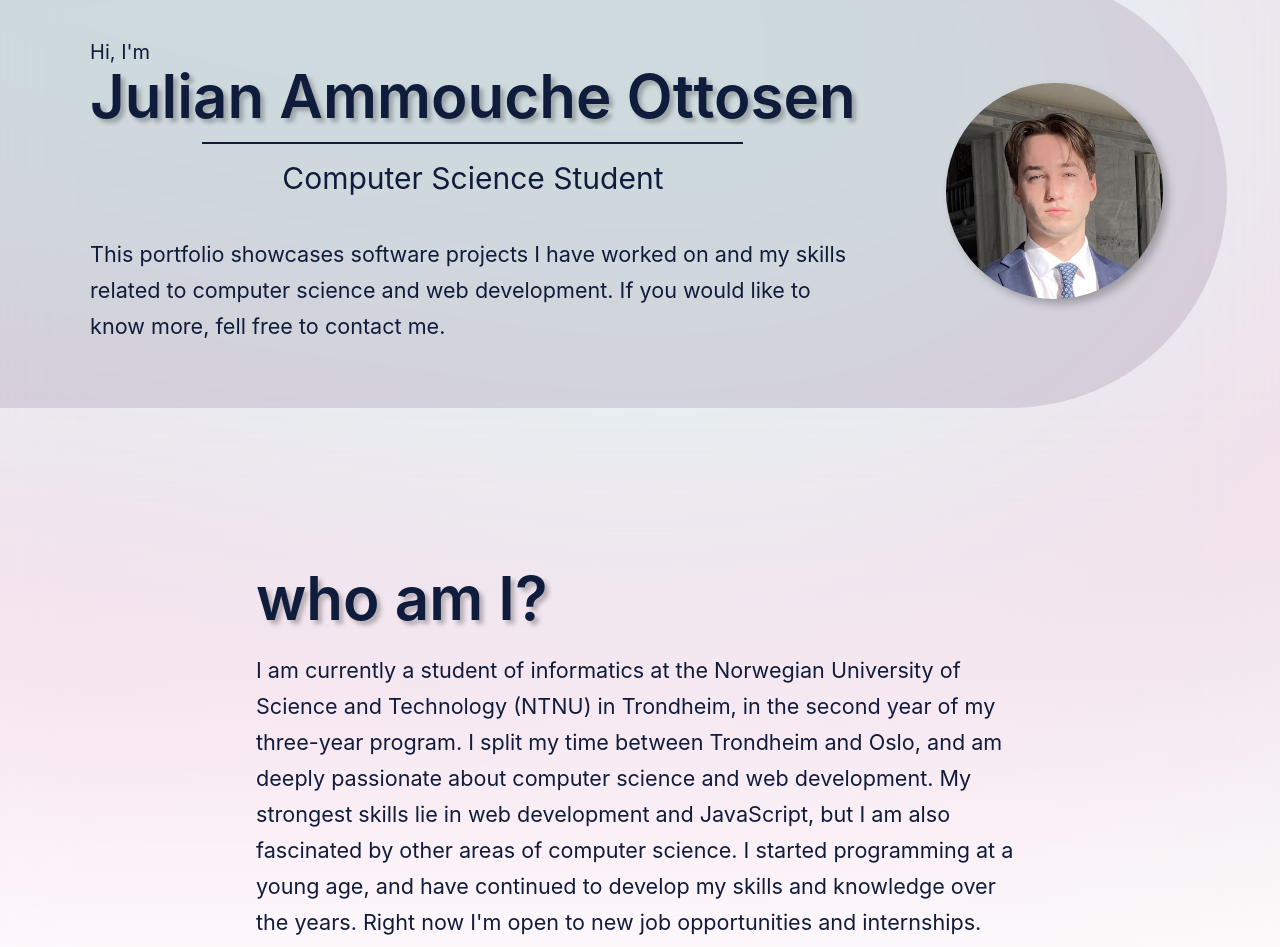
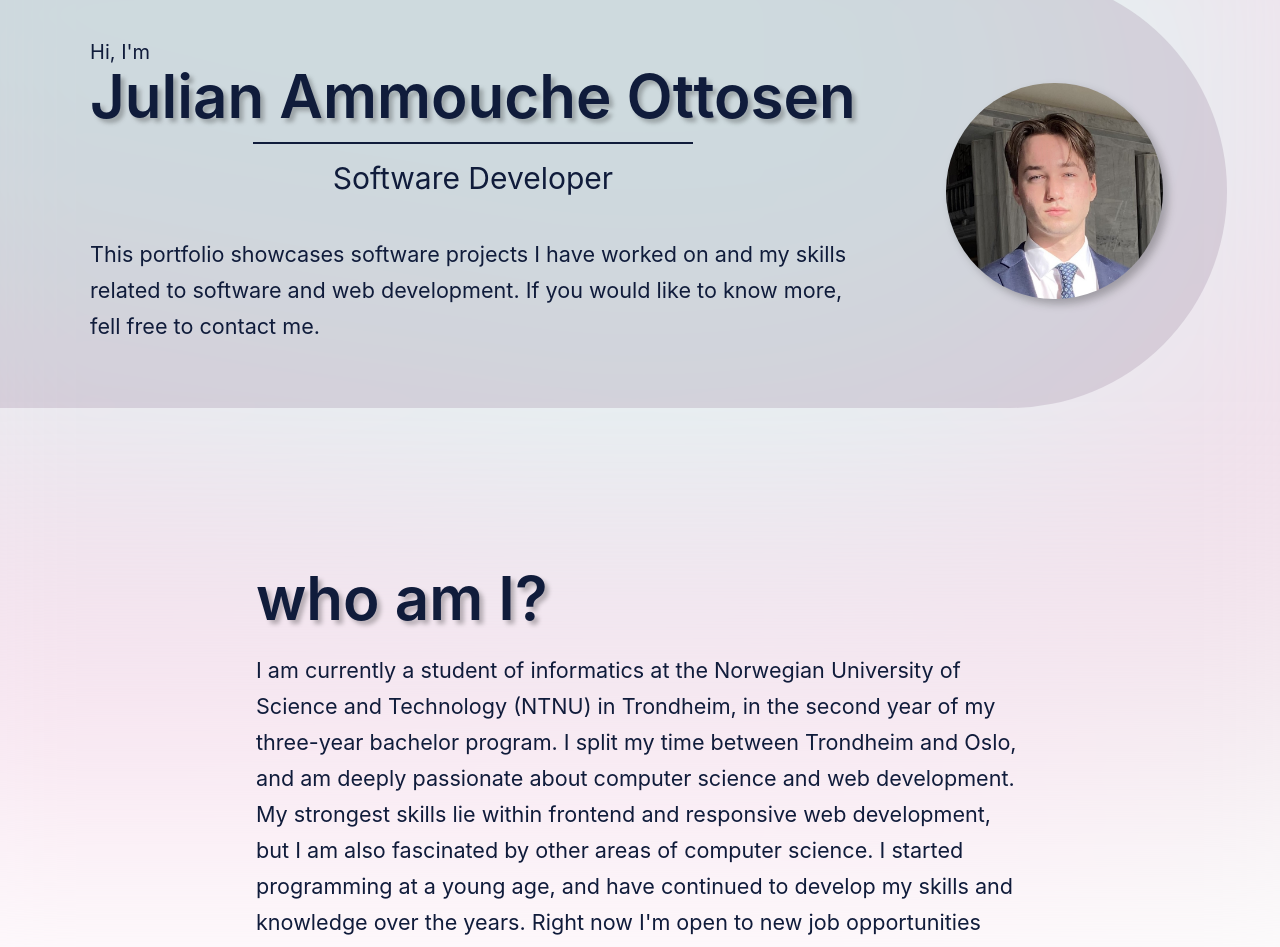
Before and after one commit to julian-ao/portfolio, a React (Vite) app: page / in a window 1280 px wide. Shown: the part 202-1149 px from the top of the page. Built offline with nearby package versions, Linux system fonts and the light colour scheme.

Commit message:
Updated intro and about text

```diff
--- a/src/constants/index.js
+++ b/src/constants/index.js
@@ -306,9 +306,9 @@ export const navSocialLinks = [
 export const introText = {
   hi: "Hi, I'm",
   name: "Julian Ammouche Ottosen",
-  title: "Computer Science Student",
+  title: "Software Developer",
   paragraph:
-    "This portfolio showcases software projects I have worked on and my skills related to computer science and web development. If you would like to know more, fell free to contact me.",
+    "This portfolio showcases software projects I have worked on and my skills related to software and web development. If you would like to know more, fell free to contact me.",
 };
 
 export const introLinks = [
@@ -450,6 +450,6 @@ export const projects = [
 export const aboutText = {
   title: "who am I?",
   paragraph:
-    "I am currently a student of informatics at the Norwegian University of Science and Technology (NTNU) in Trondheim, in the second year of my three-year program. I split my time between Trondheim and Oslo, and am deeply passionate about computer science and web development. My strongest skills lie in web development and JavaScript, but I am also fascinated by other areas of computer science. I started programming at a young age, and have continued to develop my skills and knowledge over the years. Right now I'm open to new job opportunities and internships.",
+    "I am currently a student of informatics at the Norwegian University of Science and Technology (NTNU) in Trondheim, in the second year of my three-year bachelor program. I split my time between Trondheim and Oslo, and am deeply passionate about computer science and web development. My strongest skills lie within frontend and responsive web development, but I am also fascinated by other areas of computer science. I started programming at a young age, and have continued to develop my skills and knowledge over the years. Right now I'm open to new job opportunities and internships.",
   paragraph2: "Some of the technologies I have worked with:",
 };
```
